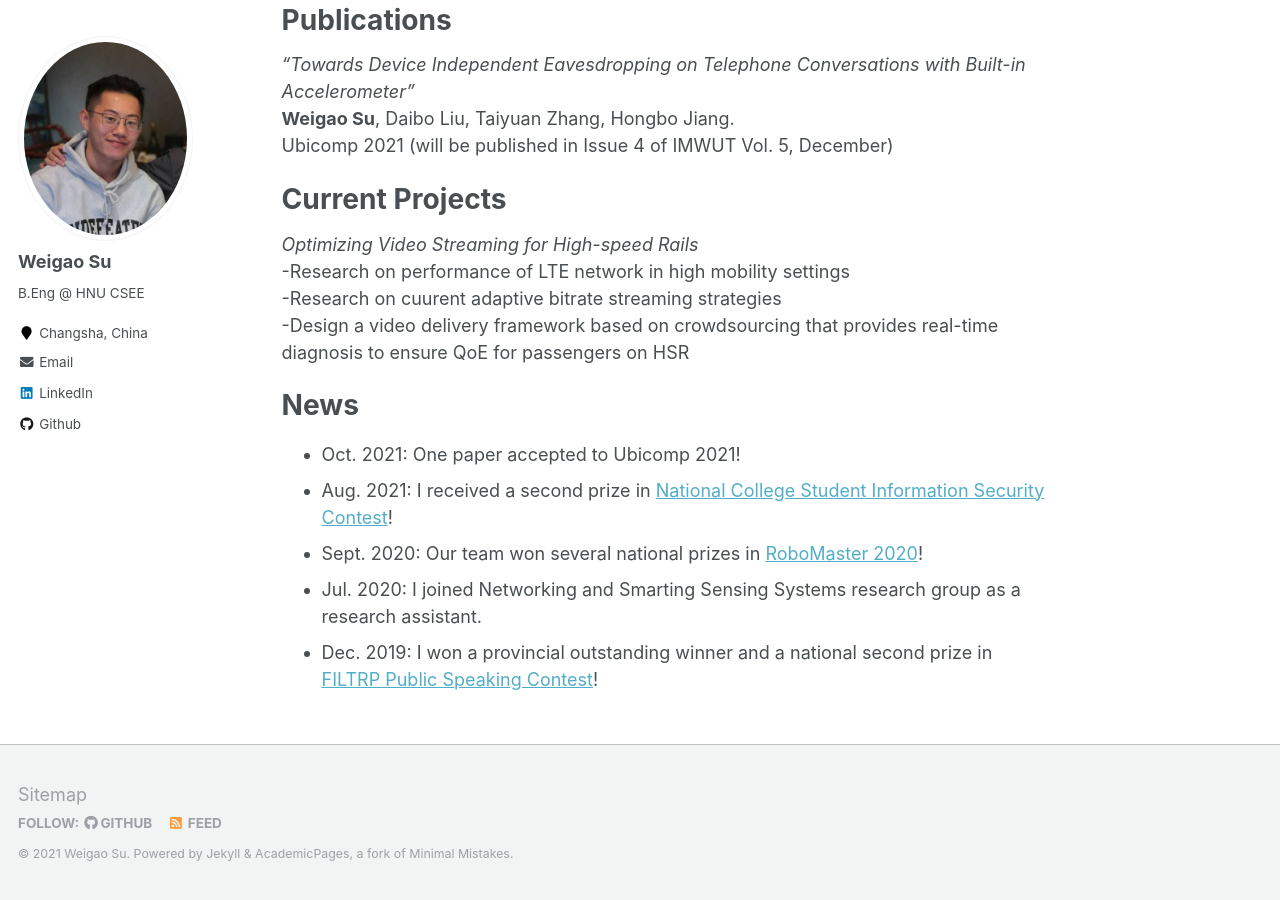
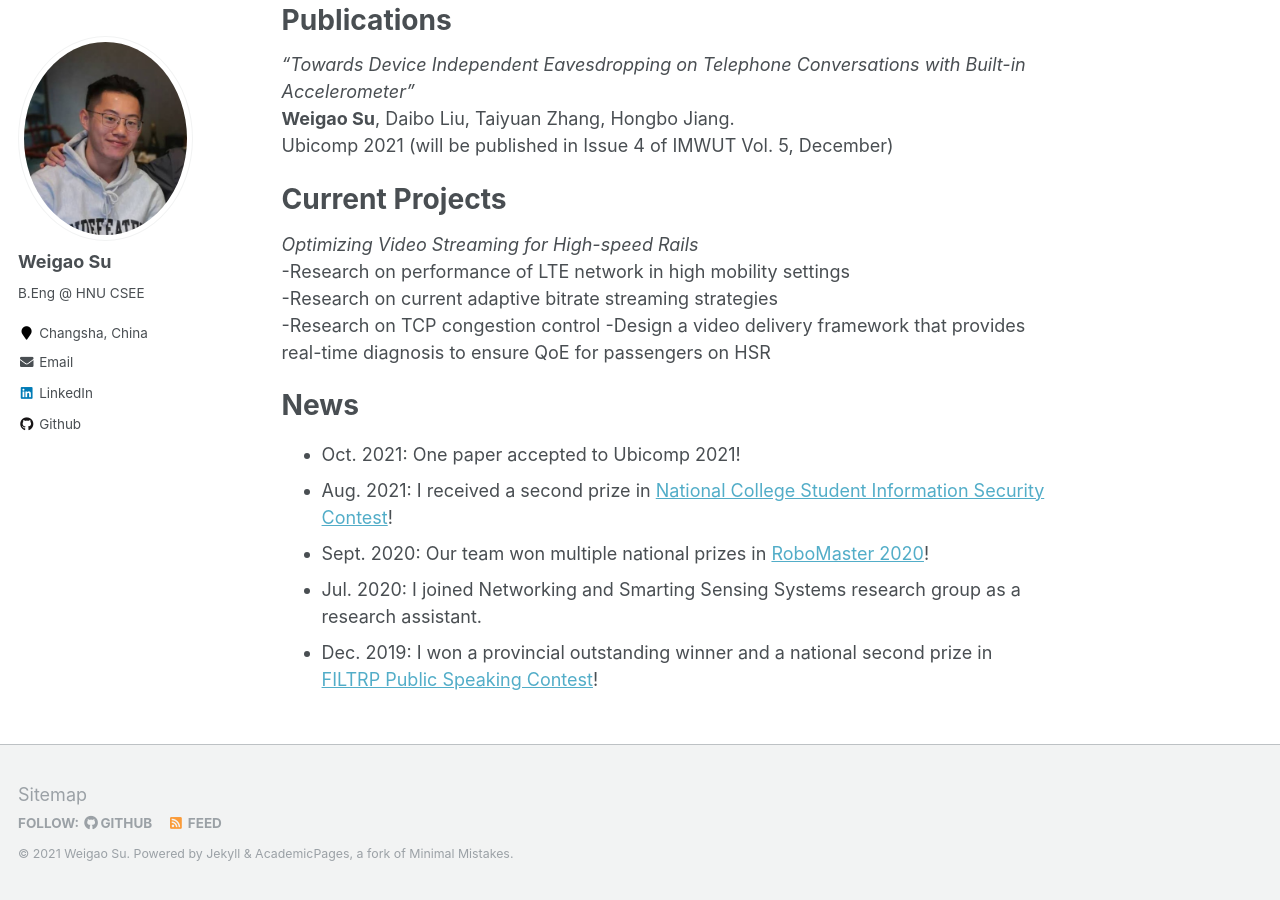
Before and after one commit to wegul/wegul.github.io, a Jekyll site: the page built from _pages/about.md, in a window 1280 px wide and 900 px high, scrolled down 775 px. Built offline with Jekyll 4.4.1, drawn with Linux system fonts in a browser that asks for light colours.

Commit message:
Update about.md

```diff
--- a/_pages/about.md
+++ b/_pages/about.md
@@ -37,13 +37,14 @@ Current Projects
 ======
 *Optimizing Video Streaming for High-speed Rails*
 -Research on performance of LTE network in high mobility settings
--Research on cuurent adaptive bitrate streaming strategies
--Design a video delivery framework based on crowdsourcing that provides real-time diagnosis to ensure QoE for passengers on HSR
+-Research on current adaptive bitrate streaming strategies
+-Research on TCP congestion control
+-Design a video delivery framework that provides real-time diagnosis to ensure QoE for passengers on HSR
 
 News
 ======
 * Oct. 2021: One paper accepted to Ubicomp 2021!
 * Aug. 2021: I received a second prize in [National College Student Information Security Contest](http://www.ciscn.cn/)!
-* Sept. 2020: Our team won several national prizes in [RoboMaster 2020](https://www.robomaster.com/en-US/robo/overview?djifrom=nav)!
+* Sept. 2020: Our team won multiple national prizes in [RoboMaster 2020](https://www.robomaster.com/en-US/robo/overview?djifrom=nav)!
 * Jul. 2020: I joined Networking and Smarting Sensing Systems research group as a research assistant.
 * Dec. 2019: I won a provincial outstanding winner and a national second prize in [FILTRP Public Speaking Contest](https://uchallenge.unipus.cn/2021/news/)!
```
